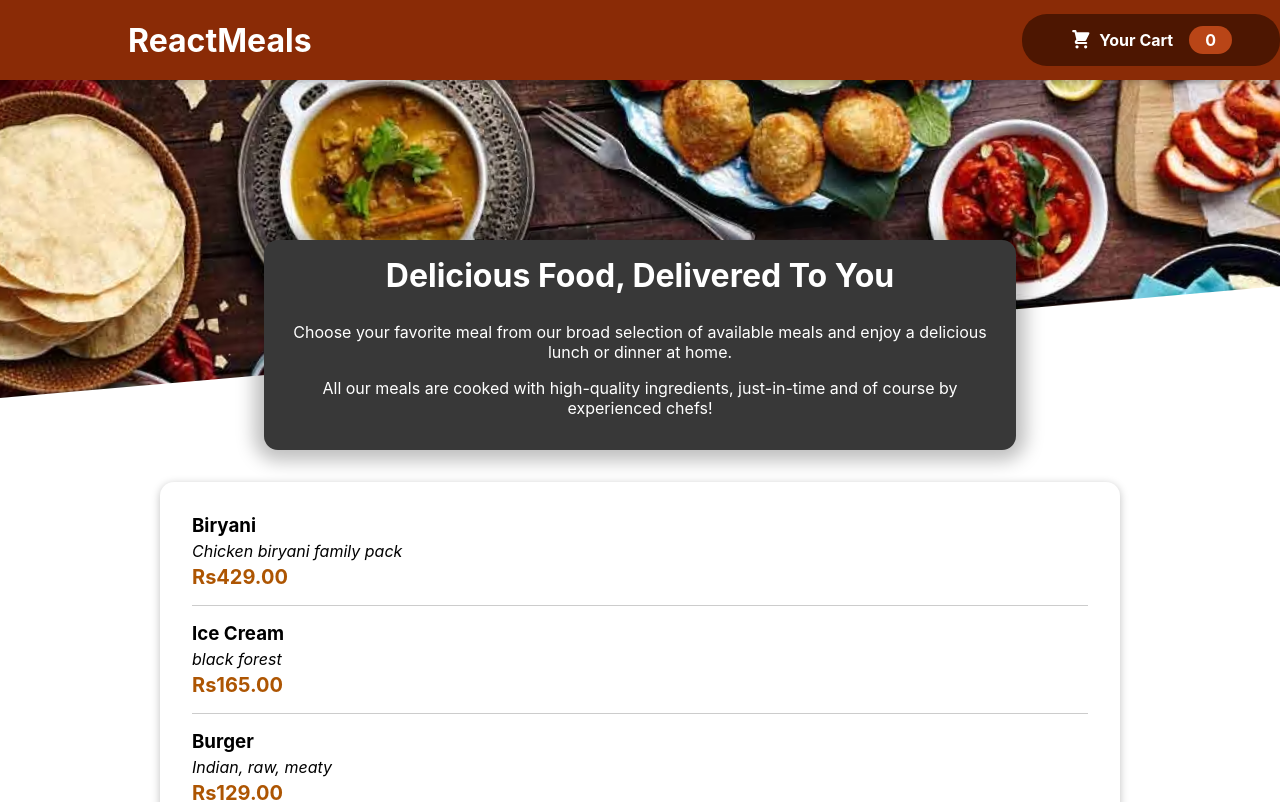
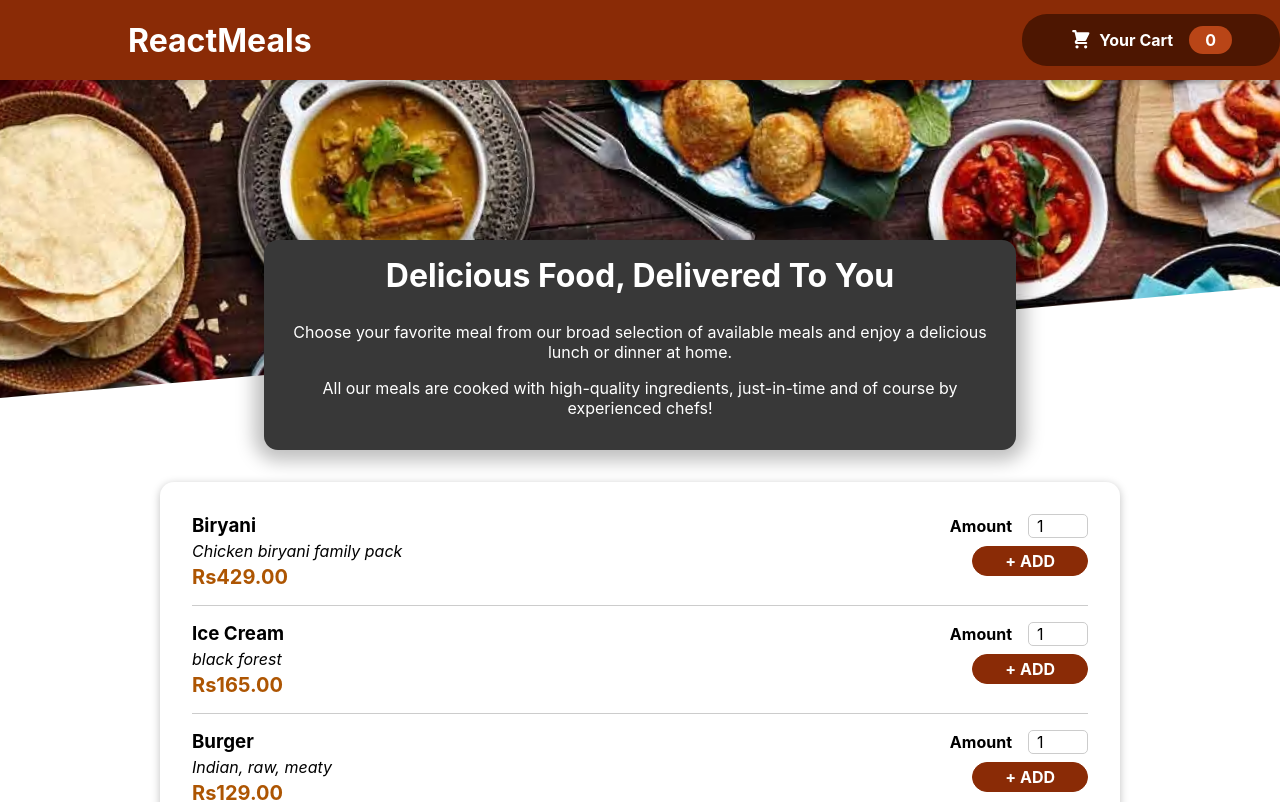
Before and after one commit to tej00001/Restaurant-complete-project-react, a React (Create React App) app: page / in a window 1280 px wide. Shown: the top 802 px of the page. Built offline with nearby package versions, Linux system fonts and the light colour scheme.

Commit message:
Adding Task4

```diff
--- a/src/Components/Meals/AvailableMeals.js
+++ b/src/Components/Meals/AvailableMeals.js
@@ -8,25 +8,25 @@ const DUMMY_MEALS = [
     id: "m1",
     name: "Biryani",
     description: "Chicken biryani family pack",
-    price: 429.00,
+    price: 429.0,
   },
   {
     id: "m2",
     name: "Ice Cream",
     description: "black forest",
-    price: 165.00,
+    price: 165.0,
   },
   {
     id: "m3",
     name: "Burger",
     description: "Indian, raw, meaty",
-    price: 129.00,
+    price: 129.0,
   },
   {
     id: "m4",
     name: "Green Bowl",
     description: "Healthy...and green...",
-    price: 189.00,
+    price: 189.0,
   },
 ];
 
--- a/src/Components/Meals/MealItem/MealItem.js
+++ b/src/Components/Meals/MealItem/MealItem.js
@@ -1,7 +1,8 @@
 import classes from "./MealItem.module.css";
+import MealItemForm from "./MealItemForm";
 
 const MealItem = (props) => {
-    const price = `Rs${props.price.toFixed(2)}`;
+  const price = `Rs${props.price.toFixed(2)}`;
   return (
     <li className={classes.meal}>
       <div>
@@ -9,6 +10,15 @@ const MealItem = (props) => {
         <div className={classes.description}>{props.description}</div>
         <div className={classes.price}>{price}</div>
       </div>
+      <div>
+        <MealItemForm />
+      </div>
+      {/* <label>
+        <h1>Amount</h1>
+        <input type="number" className="input" defaultValue={1}/>
+        <br />
+        <button className={classes.button}>+ADD</button>
+      </label> */}
     </li>
   );
 };
--- /dev/null
+++ b/src/Components/Meals/MealItem/MealItemForm.js
@@ -0,0 +1,21 @@
+import classes from "./MealItemForm.module.css";
+import Input from "../../UI/Input";
+
+const MealItemForm = (props) => {
+  return (
+    <form className={classes.form}>
+      <Input
+        label="Amount"
+        input={{
+          id: "amount",
+          type: "number",
+          step: "1",
+          min: "1",
+          defaultValue: "1",
+        }}
+      />
+      <button>+ ADD</button>
+    </form>
+  );
+};
+export default MealItemForm;
--- /dev/null
+++ b/src/Components/Meals/MealItem/MealItemForm.module.css
@@ -0,0 +1,20 @@
+.form {
+  text-align: right;
+}
+
+.form button {
+  font: inherit;
+  cursor: pointer;
+  background-color: #8a2b06;
+  border: 1px solid #8a2b06;
+  color: white;
+  padding: 0.25rem 2rem;
+  border-radius: 20px;
+  font-weight: bold;
+}
+
+.form button:hover,
+.form button:active {
+  background-color: #641e03;
+  border-color: #641e03;
+}
--- /dev/null
+++ b/src/Components/UI/Input.js
@@ -0,0 +1,11 @@
+import classes from "./Input.module.css";
+
+const Input = (props) => {
+  return (
+    <div className={classes.input}>
+      <label htmlFor={props.input.id}>{props.label}</label>
+      <input {...props.input} />
+    </div>
+  );
+};
+export default Input;
--- /dev/null
+++ b/src/Components/UI/Input.module.css
@@ -0,0 +1,18 @@
+.input {
+  display: flex;
+  align-items: center;
+  margin-bottom: 0.5rem;
+}
+
+.input label {
+  font-weight: bold;
+  margin-right: 1rem;
+}
+
+.input input {
+  width: 3rem;
+  border-radius: 5px;
+  border: 1px solid #ccc;
+  font: inherit;
+  padding-left: 0.5rem;
+}
```
Also changed, not shown: src/Components/Meals/MealItem/MealItem.module.css (+14 -0 lines). Lines whose indentation alone changed are shown as unchanged.
